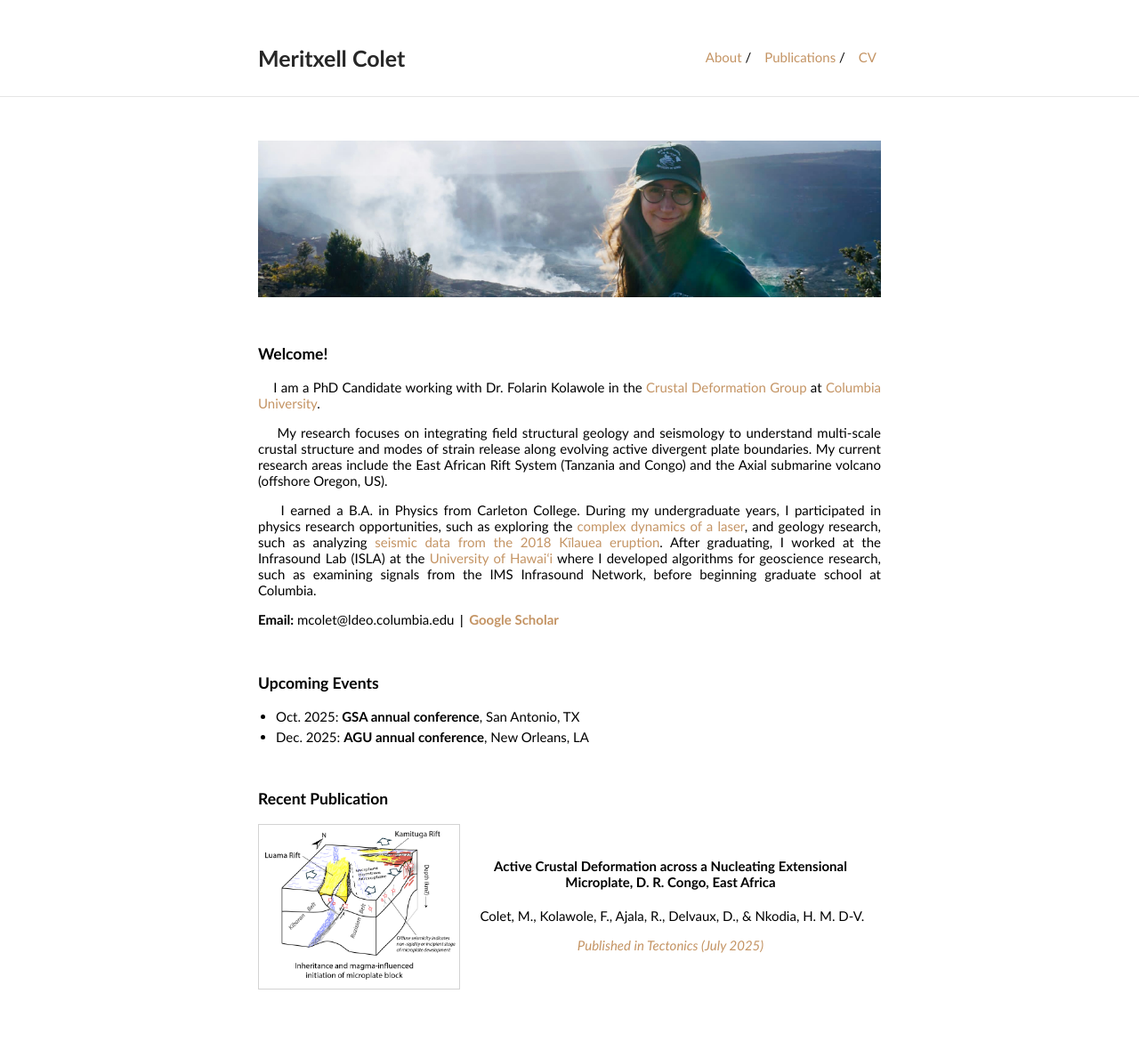
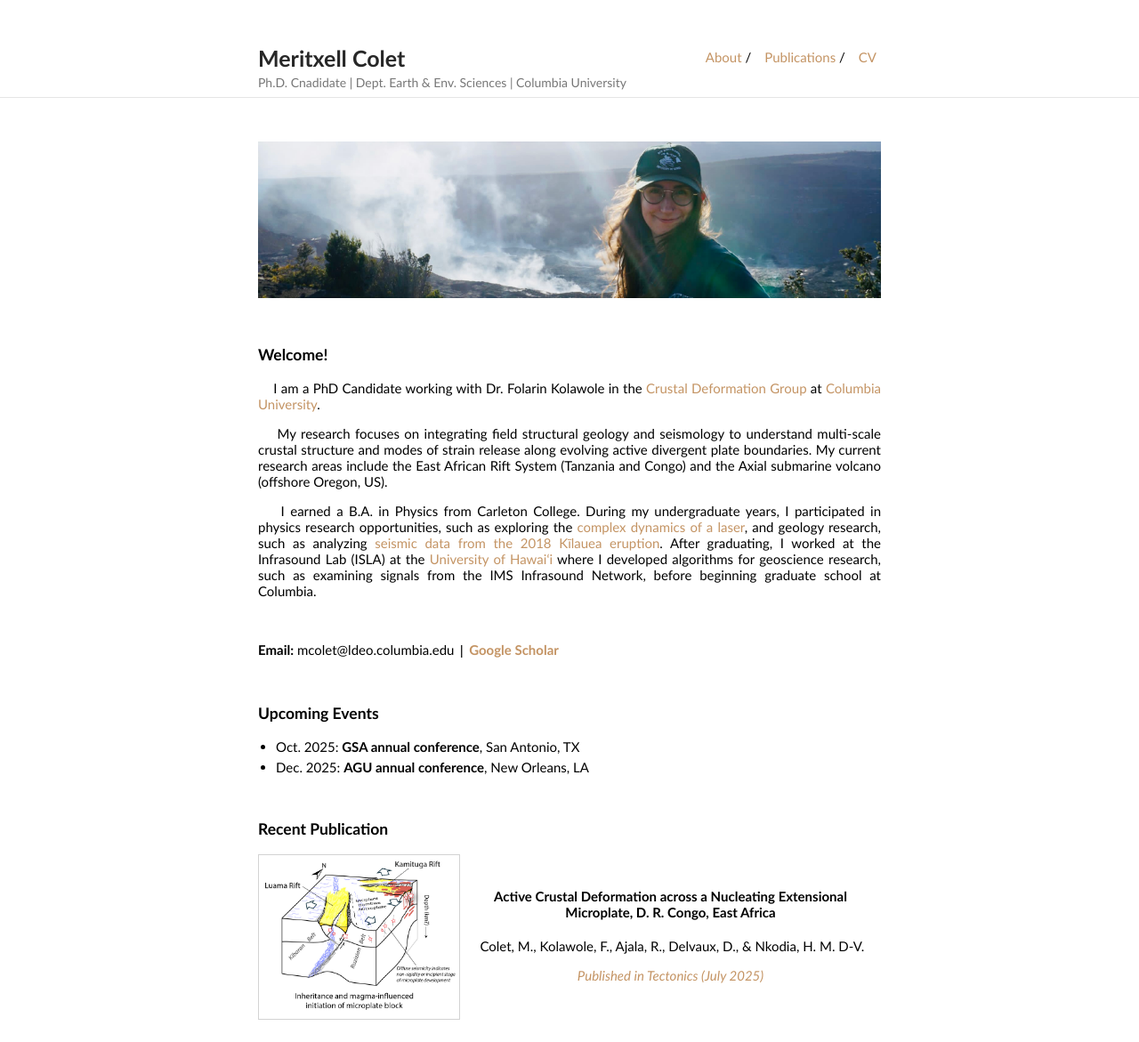
Before and after one commit to MeritxellC/MeritxellC.github.io, a Jekyll site: the page built from index.md, in a window 1280 px wide. Shown: the whole page at 89% size. Built offline with Jekyll 4.4.1, drawn with Linux system fonts in a browser that asks for light colours; before the commit the page ends 1112 px from its top, so only the background shows below that.

Commit message:
try something

```diff
--- a/_layouts/default.html
+++ b/_layouts/default.html
@@ -59,7 +59,11 @@
             {% if site.ins_logo %}
                 <img id="ins-logo" src="{{ site.ins_logo }}" />
             {% endif %}
-            <a id="author-name" class="alignable pull-left" href="{{ site.url }}{{ site.baseurl }}">{{ site.title }}</a>
+            <!--<a id="author-name" class="alignable pull-left" href="{{ site.url }}{{ site.baseurl }}">{{ site.title }}</a>-->
+            <div class="alignable pull-left">
+                <a id="author-name" href="{{ site.url }}{{ site.baseurl }}">{{ site.title }}</a>
+                <div id="author-subtitle">Ph.D. Cnadidate | Dept. Earth & Env. Sciences | Columbia University</div>
+            </div>
             <ul id="navlist" class="alignable pull-right navbar-ul">
                 {% for x in site.nav %}
                     {% if x.name == "Resume" %}
--- a/_sass/_style.scss
+++ b/_sass/_style.scss
@@ -40,6 +40,11 @@ hr {
     display: inline-block;
     text-decoration: none;
     font-weight: bold;
+}
+#author-subtitle {
+    font-size: 14px;
+    color: #777;
+    margin-top: 4px;
 }
 .navbar {
     padding: 50px 0 50px 0;
--- a/index.md
+++ b/index.md
@@ -20,6 +20,8 @@ layout: default
 physics research opportunities, such as exploring the [complex dynamics of a laser](https://www.nature.com/articles/s41598-018-29110-5),
 and geology research, such as analyzing [seismic data from the 2018 Kīlauea eruption](https://ui.adsabs.harvard.edu/abs/2019AGUFM.V43C0202C/abstract). After graduating, I worked at the Infrasound Lab (ISLA) at the
 [University of Hawaiʻi](https://www.higp.hawaii.edu) where I developed algorithms for geoscience research, such as examining signals from the IMS Infrasound Network, before beginning graduate school at Columbia.
+
+<br style="line-height:1">
 
 <b>Email:</b> mcolet@ldeo.columbia.edu `|` <b>[Google Scholar](https://scholar.google.com/citations?user=Avl1FTkAAAAJ&hl=en&oi=ao)</b>
 
@@ -49,4 +51,8 @@ and geology research, such as analyzing [seismic data from the 2018 Kīlauea eru
 <p><i><a href="https://agupubs.onlinelibrary.wiley.com/doi/10.1029/2025TC008815?af=R">Published in Tectonics (July 2025)</a></i></p>
 </div>
 
-<br style="line-height:10">
+
+<br style="line-height:3">
+
+
+<br style="line-height:3">
```
